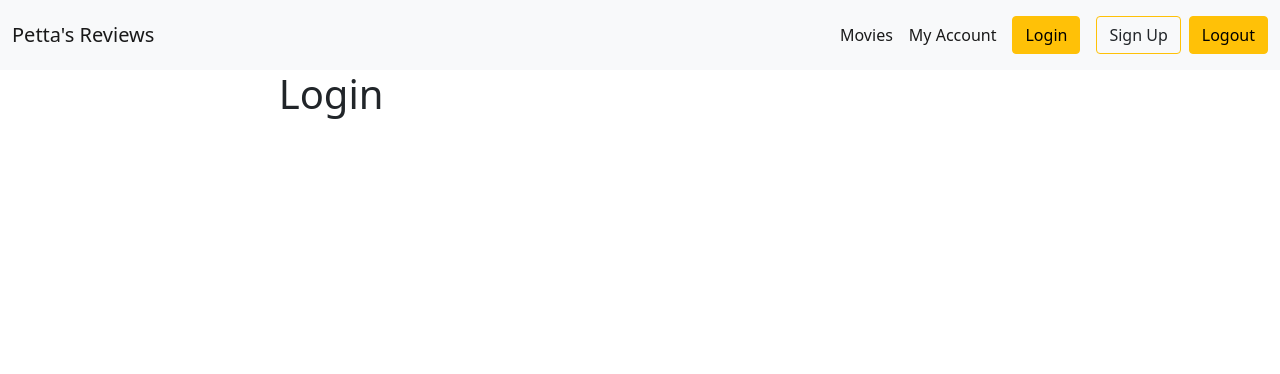
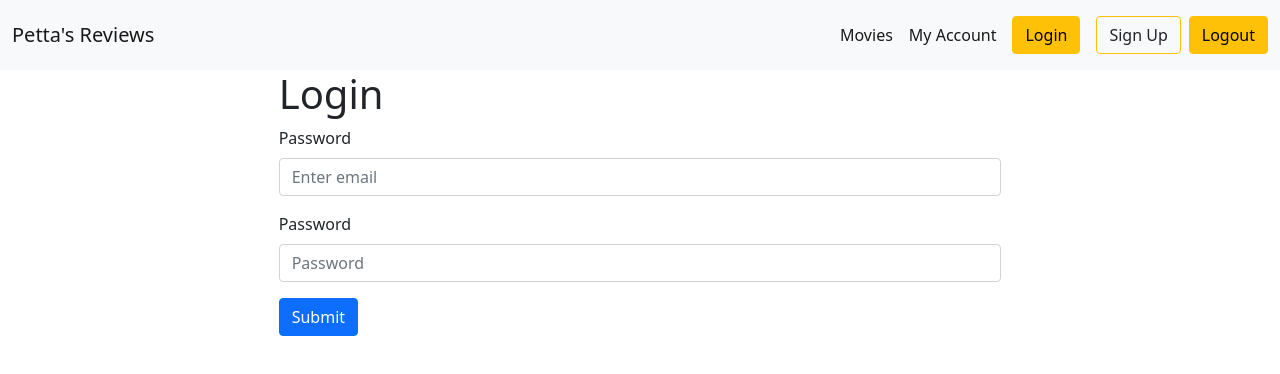
Before and after one commit to ecpetta/cis-410-fa21-petta-vue, a Vue app: page /login in a window 1280 px wide. Shown: the top 374 px of the page. Built offline with nearby package versions, Linux system fonts and the light colour scheme.

Commit message:
15.1 12/7 vuex,login

```diff
--- a/package.json
+++ b/package.json
@@ -10,8 +10,9 @@
   "dependencies": {
     "axios": "^0.24.0",
     "core-js": "^3.6.5",
-    "vue": "^3.0.0",
-    "vue-router": "^4.0.12"
+    "vue": "^3.2.24",
+    "vue-router": "^4.0.12",
+    "vuex": "^4.0.2"
   },
   "devDependencies": {
     "@vue/cli-plugin-babel": "~4.5.0",
--- a/src/components/Login.vue
+++ b/src/components/Login.vue
@@ -1,19 +1,90 @@
 <template>
   <div>
-      <h1>Login</h1>
-      <div v-if="this.$route.query.signupsuccess"
-      class="alert alert-success">
-        Thanks for signing up, please log in now
-        </div>
+    <h1>Login</h1>
+    <div v-if="this.$route.query.signupsuccess" class="alert alert-success">
+      Thanks for signing up, please log in now
+    </div>
+
+    <form @submit.prevent="onSubmit">
+      <div class="mb-3">
+        <label for="email-input" class="form-label">Password</label
+        ><input
+          type="email"
+          class="form-control"
+          id="email-input"
+          required=""
+          placeholder="Enter email"
+          v-model="email"
+        />
       </div>
+      <div class="mb-3">
+        <label for="password-input" class="form-label">Password</label
+        ><input
+          type="password"
+          class="form-control"
+          id="password-input"
+          placeholder="Password"
+          required=""
+          v-model="password"
+        />
+      </div>
+      <button type="submit" class="btn btn-primary">Submit</button>
+
+      <p v-if="credentialsError" class="form-text text-danger">
+        Invalid credentials
+      </p>
+
+      <p v-if="loginError" class="form-text text-danger">
+        Could not log you in, please try again
+      </p>
+    </form>
+  </div>
 </template>
 
 <script>
+import axios from "axios";
+
 export default {
+  data() {
+    return {
+      email: "",
+      password: "",
+      loginError: false,
+      credentialsError: false,
+    };
+  },
 
-}
+  methods: {
+    onSubmit() {
+      let myFormData = {
+        email: this.email,
+        password: this.password,
+      };
+
+      // console.log("the form data", myFormData);
+
+      axios
+        .post("/customers/login", myFormData)
+        .then((myResponse) => {
+          // console.log("the reponse", myResponse);
+
+          this.$store.commit("storeTokenInApp", myResponse.data.token);
+          this.$store.commit("storeUserInApp", myResponse.data.user);
+
+          this.$router.replace("/account");
+        })
+        .catch((myError) => {
+          console.log("error in /customers/login", myError);
+
+          if (myError.response.status === 401) {
+            this.credentialsError = true;
+          } else {
+            this.loginError = true;
+          }
+        });
+    },
+  },
+};
 </script>
 
-<style>
-
-</style>
+<style></style>
--- a/src/components/Signup.vue
+++ b/src/components/Signup.vue
@@ -10,7 +10,8 @@
           id="fname-input"
           required=""
           placeholder="First name"
-          v-model="nameFirst">
+          v-model="nameFirst"
+        />
       </div>
 
       <div class="mb-3">
@@ -21,7 +22,8 @@
           id="lname-input"
           required=""
           placeholder="Last name"
-            v-model="nameLast">
+          v-model="nameLast"
+        />
       </div>
 
       <div class="mb-3">
@@ -32,8 +34,11 @@
           id="email-input"
           required=""
           placeholder="Enter email"
-              v-model="email">
-              <small v-if="dupEmail" class="text-danger">Please chose a different email</small>
+          v-model="email"
+        />
+        <small v-if="dupEmail" class="text-danger"
+          >Please chose a different email</small
+        >
       </div>
 
       <div class="mb-3">
@@ -44,12 +49,12 @@
           id="password-input"
           placeholder="Password"
           required=""
-                v-model="password">
+          v-model="password"
+        />
       </div>
 
       <button type="submit" class="btn btn-primary">Submit</button>
-                <p id="error-signup" class="text-danger"> {{ errorMessage }}</p>
-
+      <p id="error-signup" class="text-danger">{{ errorMessage }}</p>
     </form>
   </div>
 </template>
@@ -58,31 +63,33 @@
 import axios from "axios";
 
 export default {
-  data(){
+  data() {
     return {
-      nameFirst:"",
+      nameFirst: "",
       nameLast: "",
-      email:"",
-      password:"",
-      errorMessage:"",
+      email: "",
+      password: "",
+      errorMessage: "",
       dupEmail: false,
-    }
+    };
   },
   methods: {
     onSubmit() {
       // console.log("form submitted");
-      const myFormData={
+      const myFormData = {
         nameFirst: this.nameFirst,
         nameLast: this.nameLast,
         email: this.email,
-        password: this.password
+        password: this.password,
       };
       // console.log(myFormData);
-      axios.post("/customers", myFormData).then(
-      (myResponse)=>{
+      axios
+        .post("/customers", myFormData)
+        .then((myResponse) => {
           console.log("the reponse", myResponse);
           this.$router.replace("/login?signupsuccess=true");
-      }).catch((myError)=>{
+        })
+        .catch((myError) => {
           if (myError.response.status === 409) {
             this.dupEmail = true;
           } else {
@@ -90,8 +97,8 @@
           }
         });
     },
-  }
-}
+  },
+};
 </script>
 
 <style></style>
--- a/src/main.js
+++ b/src/main.js
@@ -3,9 +3,11 @@
 import axios from "axios";
 
 import myRouter from "./routes.js";
+import theStore from "./store.js";
 
 axios.defaults.baseURL = "https://cis410-store-api.azurewebsites.net";
 
 const myApp = createApp(App)
 myApp.use(myRouter);
+myApp.use(theStore);
 myApp.mount("#app");
--- /dev/null
+++ b/src/store.js
@@ -0,0 +1,20 @@
+import { createStore } from 'vuex';
+
+export default createStore({
+    state: {
+        token: null,
+        user: null,
+        products: [],
+
+    },
+    mutations: {
+        storeTokenInApp(state, myToken) {
+            state.token = myToken
+        },
+
+        storeUserInApp(state, theUser) {
+            state.user = theUser
+        },
+    },
+    actions: {},
+});
```
Also changed, not shown: 1 other file (tests, documents, lock files or other folders). Lines whose indentation alone changed are shown as unchanged.
